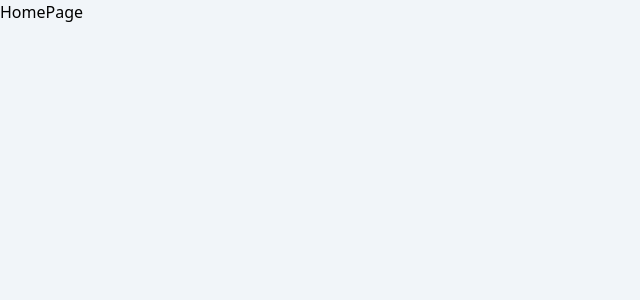
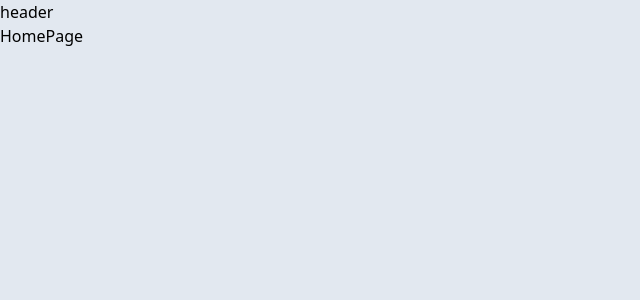
Before and after one commit to RimidalU/tic-tac-toe-online, a Next.js app: page / in a window 1280 px wide. Shown: the top 300 px of the page, without its empty margins (0-640 px from the left). Built offline with nearby package versions, Linux system fonts and the light colour scheme.

Commit message:
feat: implement base header component

```diff
--- /dev/null
+++ b/components/header/Header.tsx
@@ -0,0 +1,3 @@
+export function Header() {
+  return <header>header</header>;
+}
--- /dev/null
+++ b/components/header/index.ts
@@ -0,0 +1 @@
+export { Header } from "./Header";
--- a/pages/index.tsx
+++ b/pages/index.tsx
@@ -1,5 +1,12 @@
+import { Header } from "../components/header";
+
 function HomePage() {
-  return <div className=" bg-slate-100 min-h-screen">HomePage</div>;
+  return (
+    <div className=" bg-slate-200 min-h-screen">
+      <Header />
+      HomePage
+    </div>
+  );
 }
 
 export default HomePage;
```
